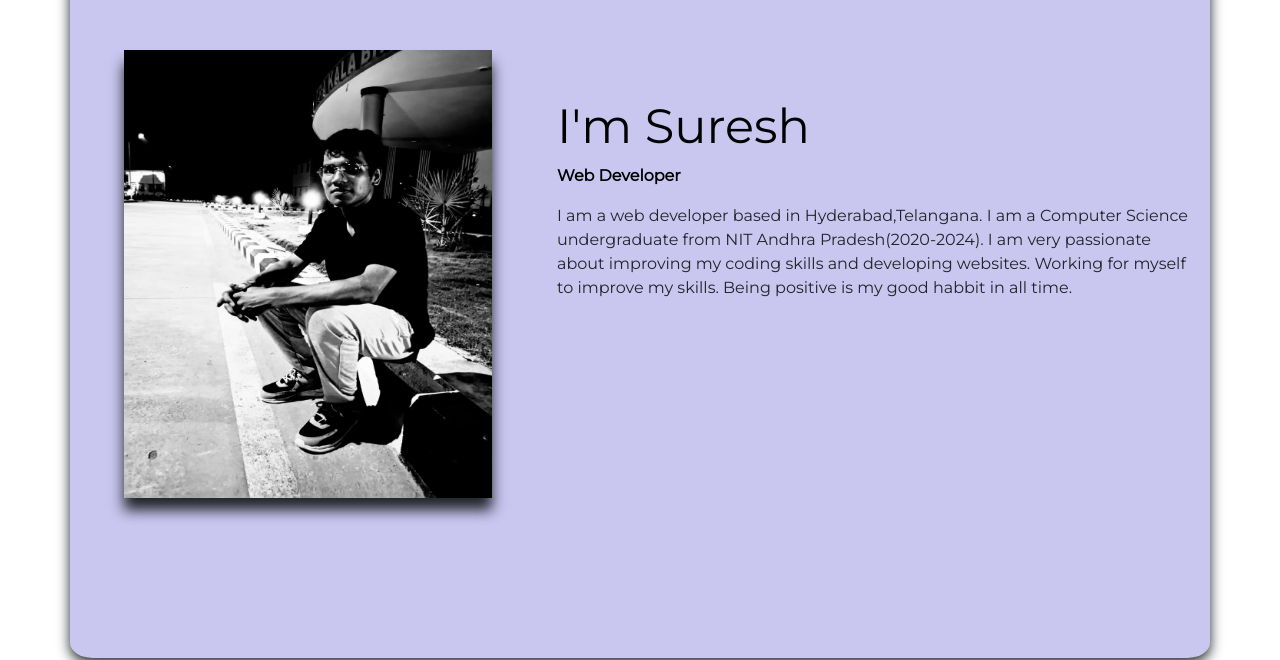
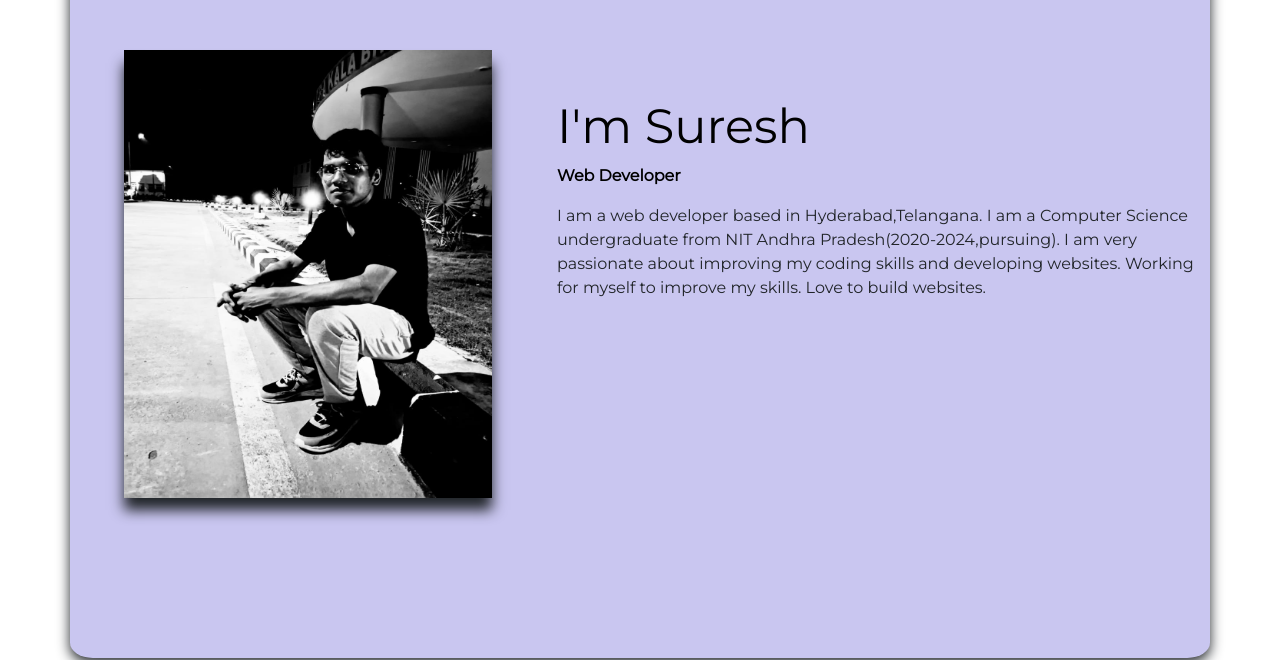
Before and after one commit to VEEPTHY-SURESH/veepthyportfolio.github.io, a website: page web.html in a window 1280 px wide. Shown: the part 822-1482 px from the top of the page. Drawn offline with nearby package versions, Linux system fonts and the light colour scheme; a web font is replaced by a local one.

Commit message:
Update web.html

```diff
--- a/web.html
+++ b/web.html
@@ -107,9 +107,9 @@
                             </div>
                             <div data-aos="fade-down" data-aos-duration="1200">
                                 <p data-aos="fade-down" data-aos-duration="1200">I am a web developer based in Hyderabad,Telangana. I am a Computer
-                                    Science undergraduate from NIT Andhra Pradesh(2020-2024). I am very passionate
+                                    Science undergraduate from NIT Andhra Pradesh(2020-2024,pursuing). I am very passionate
                                     about improving my coding skills and developing websites. Working for myself
-                                    to improve my skills. Being positive is my good habbit in all time.
+                                    to improve my skills. Love to build websites.
                                 </p>
                             </div>
                         </div>
```
